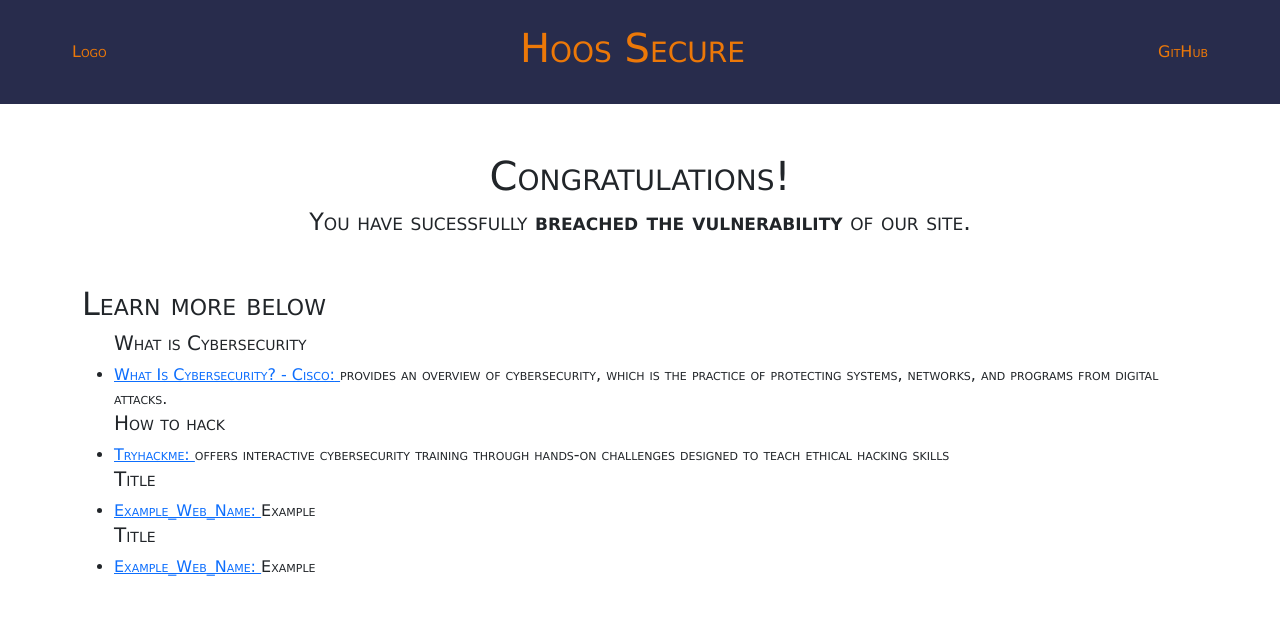
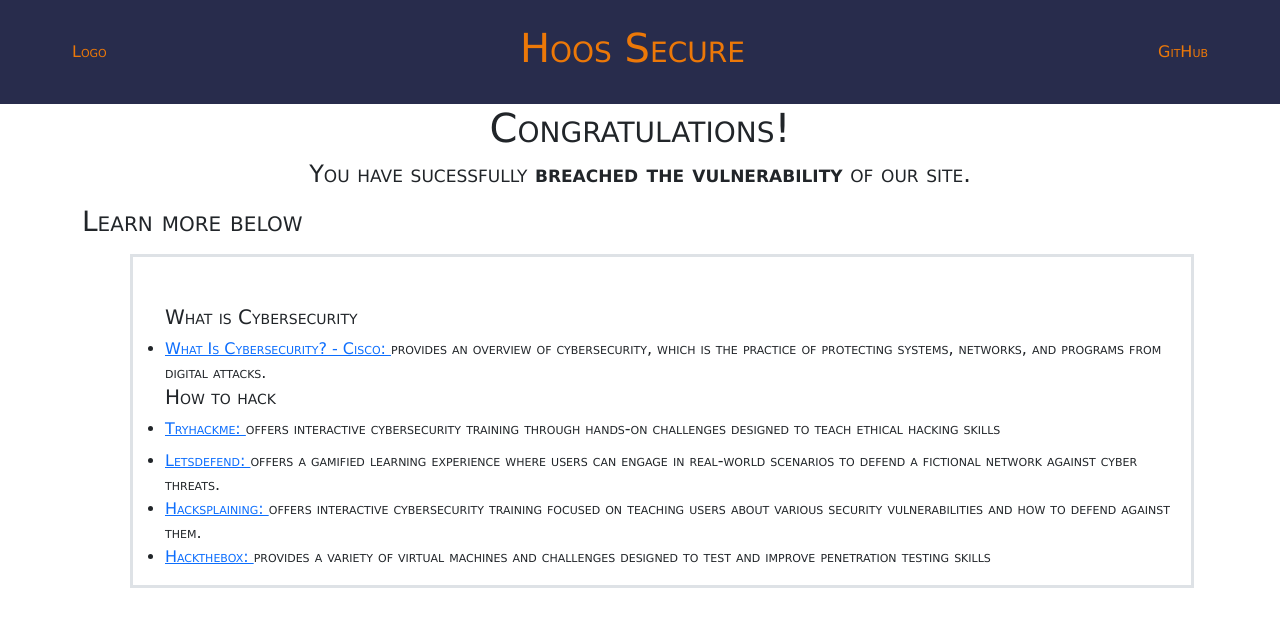
Before and after one commit to aaronmpark/hackathon, a React (Vite) app: page /About in a window 1280 px wide. Shown: the top 626 px of the page. Built offline with nearby package versions, Linux system fonts and the light colour scheme.

Commit message:
add more links into about

```diff
--- a/src/pages/about.tsx
+++ b/src/pages/about.tsx
@@ -16,37 +16,35 @@ const About = () => {
           fontWeight: 500,
         }}
       >
-        <div className="text-center mt-5">
+        <div className = "text-center">
           <h1>Congratulations!</h1>
           <h4>
             You have sucessfully <b>breached the vulnerability</b> of our site.
           </h4>
         </div>
-        <div className="mt-5">
-          <h2>Learn more below</h2>
-          <ul>
-            <h5>What is Cybersecurity</h5>
-            <li>
+        <div>
+          <h3 className="mt-3">Learn more below</h3>
+          <ul className=" border border-3 m-5 mt-3 me-1">
+            <h5 className="mt-5">What is Cybersecurity</h5>
+            <li className="mt-1">
               <a href="https://www.cisa.gov/news-events/news/what-cybersecurity">
-                {" "}
-                What Is Cybersecurity? - Cisco:{" "}
-              </a>
-              provides an overview of cybersecurity, which is the practice of
-              protecting systems, networks, and programs from digital attacks.
+                What Is Cybersecurity? - Cisco: </a> provides an overview of cybersecurity,
+                which is the practice of protecting systems, networks, and programs from digital attacks.
             </li>
             <h5>How to hack</h5>
-            <li>
+            <li className="mt-2">
               <a href="https://tryhackme.com/">Tryhackme: </a> offers
               interactive cybersecurity training through hands-on challenges
               designed to teach ethical hacking skills
             </li>
-            <h5>Title</h5>
+            <li className="mt-2">
+              <a href="Letsdefend.io">Letsdefend: </a> offers a gamified learning experience where users can engage in real-world scenarios to defend a fictional network against cyber threats.
+            </li>
             <li>
-              <a href="">Example_Web_Name: </a> Example
+              <a href="https://hacksplaining.com/lessons">Hacksplaining: </a> offers interactive cybersecurity training focused on teaching users about various security vulnerabilities and how to defend against them.
             </li>
-            <h5>Title</h5>
-            <li>
-              <a href="">Example_Web_Name: </a> Example
+            <li className="mb-3">
+              <a href="HackTheBox">Hackthebox: </a> provides a variety of virtual machines and challenges designed to test and improve penetration testing skills
             </li>
           </ul>
         </div>
```
